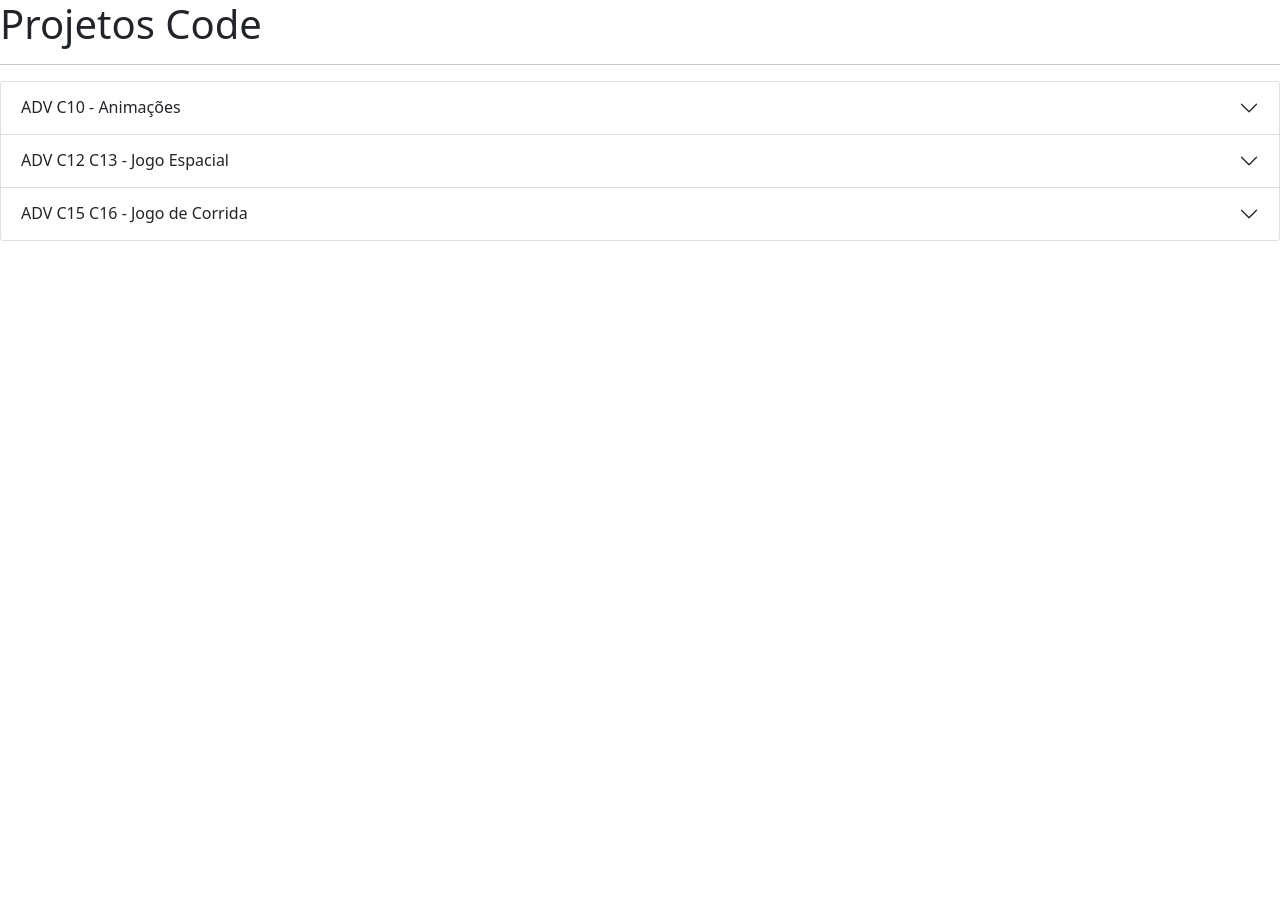
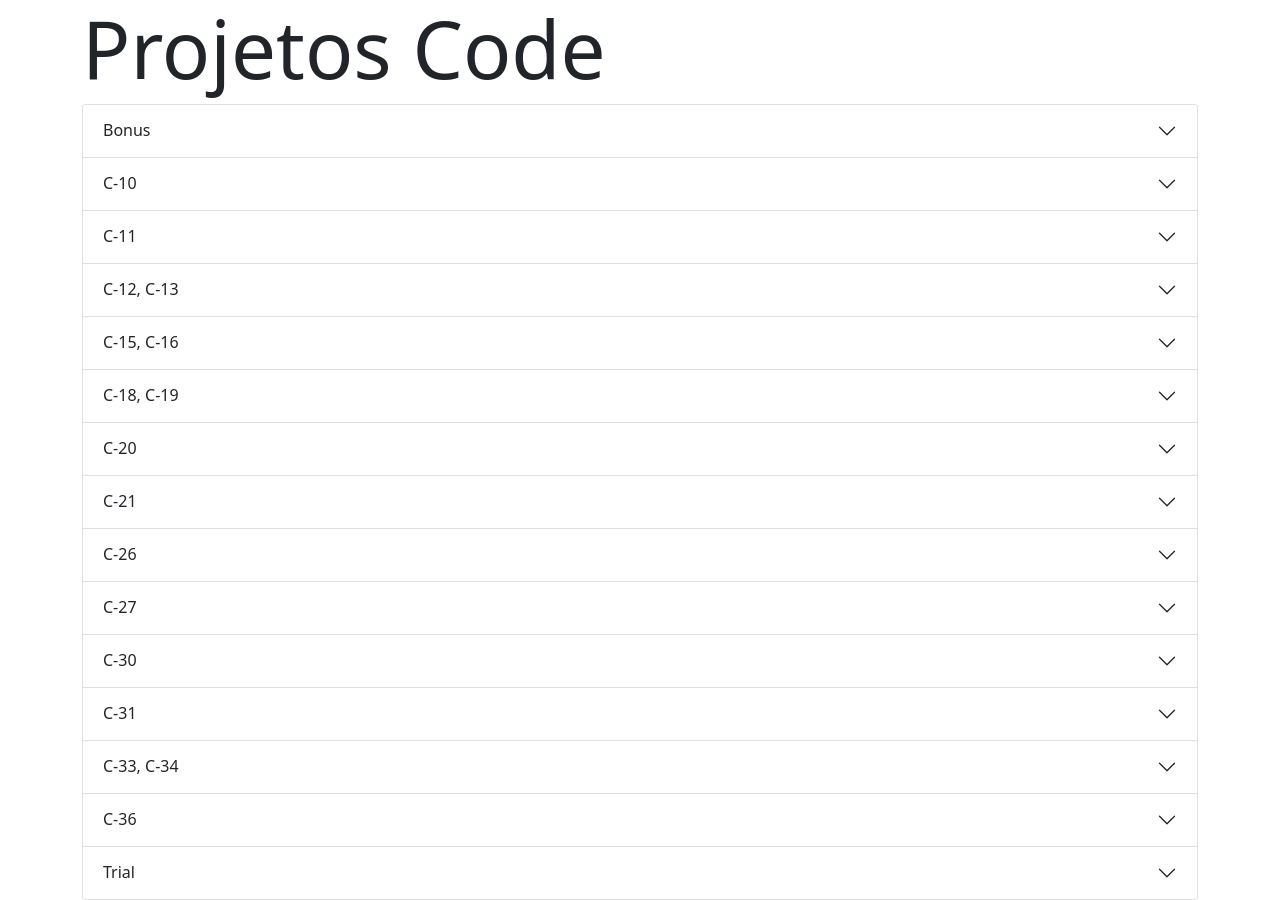
Before and after one commit to kbrilhante/MaterialCode, a plain HTML site: page index.html in a window 1280 px wide. Before the commit the page ends 800 px from the top, so only its background shows below. Drawn offline with nearby package versions, Linux system fonts and the light colour scheme.

Commit message:
updated data

```diff
--- a/data/ADV.json
+++ b/data/ADV.json
@@ -11,7 +11,7 @@
    ],
    "C-10": [
       {
-         "Atividade": "Alien (Vers�o Antiga)",
+         "Atividade": "Alien (Versão Antiga)",
          "Link": "https://studio.code.org/projects/gamelab/VaI9pCRhklgqYldvI4yh7CaFSc_513oC6LrUPk6iXhY/"
       },
       {
@@ -25,7 +25,7 @@
    ],
    "C-11": [
       {
-         "Atividade": "Multiplica��o",
+         "Atividade": "Multiplicação",
          "Link": "https://studio.code.org/projects/playlab/UfZGzAvVbDSgDZbuxcPoWPd4KKLofUJJfiKxqY0Gqb8/"
       },
       {
@@ -33,9 +33,9 @@
          "Link": "https://studio.code.org/projects/playlab/UfZGzAvVbDSgDZbuxcPoWPhpjJzdrSB9x_g23pSEy5A/"
       }
    ],
-   "C-12, C13": [
+   "C-12, C-13": [
       {
-         "Atividade": "Almondegas (vers�o modificada)",
+         "Atividade": "Almondegas (versão modificada)",
          "Link": "https://studio.code.org/projects/gamelab/vvOCrY_eLUCOD3gT6U6zyutAHOekTx_FqP1wbBBgBgI/"
       },
       {
@@ -49,7 +49,7 @@
    ],
    "C-15, C-16": [
       {
-         "Atividade": "Corrida Maluca (vers�o modificada)",
+         "Atividade": "Corrida Maluca (versão modificada)",
          "Link": "https://studio.code.org/projects/gamelab/LsHiQNv5e1Tw_lMY8sOalJ3VurVCYEzufhcOM2RpaVk/"
       },
       {
@@ -91,11 +91,11 @@
    ],
    "C-21": [
       {
-         "Atividade": "App Formas Aleat�rias",
+         "Atividade": "App Formas Aleatórias",
          "Link": "https://studio.code.org/projects/applab/PdXQMyEL7MmqG62R1V6_l5nTdjbE61nkioKA-NTomyY/"
       },
       {
-         "Atividade": "Template App Formas Aleat�rias",
+         "Atividade": "Template App Formas Aleatórias",
          "Link": "https://studio.code.org/projects/applab/Cpf3eKkbz_bMbz8Zf1sYcZyc-kqfvLZO6g93nHNaozU/"
       }
    ],
@@ -105,11 +105,11 @@
          "Link": "https://studio.code.org/projects/gamelab/sprNChJh88HESMwJGDCuj3_rwxeGyQFsJsOB3uSUbpU/"
       },
       {
-         "Atividade": "Gire a Garrafa (Ver�o Antiga)",
+         "Atividade": "Gire a Garrafa (Versão Antiga)",
          "Link": "https://studio.code.org/projects/applab/-E3cWRdLLDiu9B5ppgPL2xNtFY4GYB7q6mEF3ghxJ-s/"
       },
       {
-         "Atividade": "Gire a Garrafa Simplificado (Ver�o Antiga)",
+         "Atividade": "Gire a Garrafa Simplificado (Versão Antiga)",
          "Link": "https://studio.code.org/projects/applab/L4M_-k-iDMlDTjiRndXbId_hmlv2t82kgvq0GzN6tyc/"
       },
       {
@@ -117,13 +117,13 @@
          "Link": "https://studio.code.org/projects/gamelab/OnnLnW4_fT2ATtvH8eYJ50lVeTQeOYpeI2w9JFG2BFA/"
       },
       {
-         "Atividade": "Template Gire a Garrafa (Vers�o Antiga)",
+         "Atividade": "Template Gire a Garrafa (versão Antiga)",
          "Link": "https://studio.code.org/projects/applab/VPpLPmUdpJl7_dxsVh-X_WSTf_BOwFmmyWdtK9qsa0Y/"
       }
    ],
    "C-27": [
       {
-         "Atividade": "Ca�a ao Tesouro",
+         "Atividade": "Caça ao Tesouro",
          "Link": "https://studio.code.org/projects/applab/DnanTs-ZEuYOVlufdQ_Ykghfj3dc7GT2b8eU85FCxH4/"
       },
       {
@@ -131,11 +131,11 @@
          "Link": "https://studio.code.org/projects/applab/1bDwgFlsmdHztNAr-Dd8_Fh_rZDKRlSgtONXmBFYXCY/"
       },
       {
-         "Atividade": "Ponto Cego Aleat�rio",
+         "Atividade": "Ponto Cego Aleatório",
          "Link": "https://studio.code.org/projects/applab/lg1M2MGPpHMl53_ziNb_zIauHu8034o-qKmJBNpInMs/"
       },
       {
-         "Atividade": "Template Ca�a ao Tesouro",
+         "Atividade": "Template Caça ao Tesouro",
          "Link": "https://studio.code.org/projects/applab/a_DR9P0kKDr0qMsgTQ50oZfH2YmophXzG0h0KMOEcJY/"
       },
       {
@@ -145,25 +145,25 @@
    ],
    "C-30": [
       {
-         "Atividade": "Foguete (Vers�o Antiga)",
+         "Atividade": "Foguete (versão Antiga)",
          "Link": "https://studio.code.org/projects/applab/D5GFg6_YBZKLhoma8GEV1dsWh3whf6D4XKSuz2JMHiU/"
       },
       {
-         "Atividade": "Template Foguete (Vers�o Antiga)",
+         "Atividade": "Template Foguete (versão Antiga)",
          "Link": "https://studio.code.org/projects/applab/TzaTh4-q8bKFzNFIOlb076SQk2UMYnP7ZnjHVQokOdM/"
       }
    ],
    "C-31": [
       {
-         "Atividade": "Manipula��o de Cores",
+         "Atividade": "Manipulação de Cores",
          "Link": "https://studio.code.org/projects/applab/6r3dUaZE5ipIfEXPmFwwG7e91sMEGCTSLv6Xlc60hng/"
       },
       {
-         "Atividade": "Template Manipula��o de Cores",
+         "Atividade": "Template Manipulação de Cores",
          "Link": "https://studio.code.org/projects/applab/GdI7za-i7jC8Jil4fQyM0luqbeNGNp3ezHnbthJDzwM/"
       }
    ],
-   "C-33, C34": [
+   "C-33, C-34": [
       {
          "Atividade": "App Desenhar",
          "Link": "https://studio.code.org/projects/applab/oROhYK25FjXbX_DL5Aa4l6bp6GrJrAqz1Y3kLYOBNVw/"
@@ -175,17 +175,17 @@
    ],
    "C-36": [
       {
-         "Atividade": "App Area e Per�metro",
+         "Atividade": "App Area e Perímetro",
          "Link": "https://studio.code.org/projects/applab/dstDLskTYjrzfPvLlEMjUh6H5zgFyVH8yWnZVZXsecw/"
       },
       {
-         "Atividade": "Template App Area e Per�metro",
+         "Atividade": "Template App Area e Perímetro",
          "Link": "https://studio.code.org/projects/applab/KwnmAvyLTbEMYHYH6e-KY2NE2OsELK8s1CB8XBLSuog/"
       }
    ],
    "Trial": [
       {
-         "Atividade": "Tela aleat�ria",
+         "Atividade": "Tela aleatória",
          "Link": "https://studio.code.org/projects/applab/VaI9pCRhklgqYldvI4yh7P87CT1oorX7i-bbZuO3uqE/"
       }
    ]
--- a/index.html
+++ b/index.html
@@ -1,5 +1,6 @@
 <!DOCTYPE html>
 <html lang="en">
+
 <head>
   <meta charset="UTF-8">
   <meta http-equiv="X-UA-Compatible" content="IE=edge">
@@ -7,76 +8,30 @@
   <title>Projetos Code</title>
 
   <!-- Bootstrap CSS -->
-    <link rel="stylesheet" href="https://cdn.jsdelivr.net/npm/bootstrap@5.1.3/dist/css/bootstrap.min.css" integrity="sha384-1BmE4kWBq78iYhFldvKuhfTAU6auU8tT94WrHftjDbrCEXSU1oBoqyl2QvZ6jIW3" crossorigin="anonymous">
+  <link rel="stylesheet" href="https://cdn.jsdelivr.net/npm/bootstrap@5.1.3/dist/css/bootstrap.min.css"
+    integrity="sha384-1BmE4kWBq78iYhFldvKuhfTAU6auU8tT94WrHftjDbrCEXSU1oBoqyl2QvZ6jIW3" crossorigin="anonymous">
   <!-- Bootstrap JS -->
-    <script src="https://cdn.jsdelivr.net/npm/bootstrap@5.1.3/dist/js/bootstrap.bundle.min.js" integrity="sha384-ka7Sk0Gln4gmtz2MlQnikT1wXgYsOg+OMhuP+IlRH9sENBO0LRn5q+8nbTov4+1p" crossorigin="anonymous"></script>
+  <script src="https://cdn.jsdelivr.net/npm/bootstrap@5.1.3/dist/js/bootstrap.bundle.min.js"
+    integrity="sha384-ka7Sk0Gln4gmtz2MlQnikT1wXgYsOg+OMhuP+IlRH9sENBO0LRn5q+8nbTov4+1p"
+    crossorigin="anonymous"></script>
   <!-- Font Awesome -->
   <link rel="stylesheet" href="https://cdnjs.cloudflare.com/ajax/libs/font-awesome/6.1.2/css/all.min.css">
   <!-- CSS -->
   <link rel="stylesheet" href="style.css">
 </head>
+
 <body>
 
-  <h1>Projetos Code</h1>
-  <hr>
+  <div class="container">
+    <h1 class="display-1">Projetos Code</h1>
 
-  <div class="accordion" id="acordeao">
-    <div class="accordion-item">
-      <h2 class="accordion-header" id="headingC10">
-        <button class="accordion-button collapsed" type="button" data-bs-toggle="collapse" data-bs-target="#collapseC10" aria-expanded="true" aria-controls="collapseC10">
-          ADV C10 - Animações
-        </button>
-      </h2>
-      <div id="collapseC10" class="accordion-collapse collapse" aria-labelledby="headingC10" data-bs-parent="#acordeao">
-        <div class="accordion-body">
-          <ul>
-            <li><a target="_blank" href="https://studio.code.org/projects/gamelab/VaI9pCRhklgqYldvI4yh7CaFSc_513oC6LrUPk6iXhY">Código da Aula</a></li>
-          </ul>
-        </div>
-      </div>
-    </div>
-    <div class="accordion-item">
-      <h2 class="accordion-header" id="headingC12">
-        <button class="accordion-button collapsed" type="button" data-bs-toggle="collapse" data-bs-target="#collapseC12" aria-expanded="false" aria-controls="collapseC12">
-          ADV C12 C13 - Jogo Espacial
-        </button>
-      </h2>
-      <div id="collapseC12" class="accordion-collapse collapse" aria-labelledby="headingC12" data-bs-parent="#acordeao">
-        <div class="accordion-body">
-          <ul>
-            <li><a target="_blank" href="https://studio.code.org/projects/gamelab/6Q0IvS0z61fGEtRcZ8a9I5-jlirmDwCewBu3Aq3oVnI/edit">Template da Aula</a></li>
-            <li><a target="_blank" href="https://studio.code.org/projects/gamelab/5GhCfj4E1jPdZA9IjXP9XZNtjGETEjlTdOeJjm-MS2U">Código da Aula</a></li>
-            <li><a target="_blank" href="https://studio.code.org/projects/gamelab/vvOCrY_eLUCOD3gT6U6zyutAHOekTx_FqP1wbBBgBgI">Almôndegas</a> - Esse código tem um boost que recupera as vidas</li>
-          </ul>
-        </div>
-      </div>
-    </div>
-    <div class="accordion-item">
-      <h2 class="accordion-header" id="headingC15">
-        <button class="accordion-button collapsed" type="button" data-bs-toggle="collapse" data-bs-target="#collapseC15" aria-expanded="false" aria-controls="collapseC15">
-          ADV C15 C16 - Jogo de Corrida
-        </button>
-      </h2>
-      <div id="collapseC15" class="accordion-collapse collapse" aria-labelledby="headingC15" data-bs-parent="#acordeao">
-        <div class="accordion-body">
-          <ul>
-            <li><a target="_blank" href="https://studio.code.org/projects/gamelab/JJ8cPjMriMfh1ogBpOk2DET_Gci1kzmFBrBY0rX1_fA/edit">Template da Aula</a></li>
-            <li><a target="_blank" href="https://studio.code.org/projects/gamelab/IvdB1Hwc8URD1yg1mjIlfy8f6k7EC9cFnshOPcB1H0A">Código da Aula</a></li>
-            <li><a target="_blank" href="https://studio.code.org/projects/gamelab/LsHiQNv5e1Tw_lMY8sOalJ3VurVCYEzufhcOM2RpaVk">Corrida</a> - Esse código tem várias mudanças, como a mudança de frames dos sprites, um score e um hi-score</li>
-            <li><a target="_blank" href="https://studio.code.org/projects/gamelab/9r87e43PT_Yg_NEDgGG0PBtW9jEoxvHwAOsND7_0z-4">Jogo das Frutas</a> - Versão modificada de um projeto antigo da C16</li>
-          </ul>
-        </div>
-      </div>
+    <div class="accorion" id="lista"></div>
   </div>
 
-
-
   </div>
-
-
-
 
   <!-- main.js -->
   <script src="main.js"></script>
 </body>
+
 </html>
--- a/main.js
+++ b/main.js
@@ -0,0 +1,86 @@
+const divLista = document.getElementById("lista");
+
+const paths = {
+    'Advanced': './data/ADV.json',
+}
+
+var data;
+var headers;
+
+// criar uma Fução para cada curriculo no futuro
+getData(paths.Advanced);
+
+async function getData(path) {
+    const request = new Request(path);
+    const response = await fetch(request)
+    data = await response.json();
+    headers = Object.keys(data);
+    headers.forEach(header => {
+        const obj = data[header];
+        let id = header;
+        id = id.replace(",", "");
+        id = id.replace(" ", "");
+
+        const headingID = "heading_" + id;
+        const collapseID = "collapse_" + id;
+
+        // criando o accordion item
+        const accItem = document.createElement('div');
+        accItem.className = "accordion-item";
+
+        // criando o accordion header
+        const accHeader = document.createElement('h2');
+        accHeader.className = "accordion-header";
+        accHeader.id = headingID;
+
+        // criando o accordion button
+        const accButton = document.createElement('button');
+        accButton.className = "accordion-button collapsed";
+        accButton.setAttribute('type', "button");
+        accButton.setAttribute('data-bs-toggle', "collapse");
+        accButton.setAttribute('data-bs-target', "#" + collapseID);
+        accButton.setAttribute('aria-expanded', "true");
+        accButton.setAttribute('aria-controls', collapseID);
+        accButton.textContent = header;
+
+        // criando o accordion collapse
+        const accCollapse = document.createElement('div');
+        accCollapse.id = collapseID;
+        accCollapse.className = "accordion-collapse collapse";
+        accCollapse.setAttribute('aria-labelledby', headingID);
+        accCollapse.setAttribute('data-bs-parent', "#lista");
+
+        // criando o accordion body
+        const accBody = document.createElement('div');
+        accBody.className = "accordion-body";
+
+        divLista.appendChild(accItem);
+        accItem.appendChild(accHeader);
+        accHeader.appendChild(accButton);
+        accItem.appendChild(accCollapse);
+        accCollapse.appendChild(accBody);
+
+        // Início do conteúdo do accordion
+        const ul = document.createElement('ul');
+        ul.className = "listaAulas";
+        accBody.appendChild(ul);
+
+        obj.forEach(item => {
+            const atividade = item.Atividade;
+            const link = item.Link;
+            // console.log(atividade, link)
+            // item da lista
+            const li = document.createElement('li');
+            li.className = "itemLista";
+
+            // Criando o link
+            const a = document.createElement('a');
+            a.innerHTML = atividade;
+            a.href = link;
+
+            ul.appendChild(li);
+            li.appendChild(a);
+
+        });
+    });
+}
```
Also changed, not shown: accordion-item.txt. Lines whose indentation alone changed are shown as unchanged.
